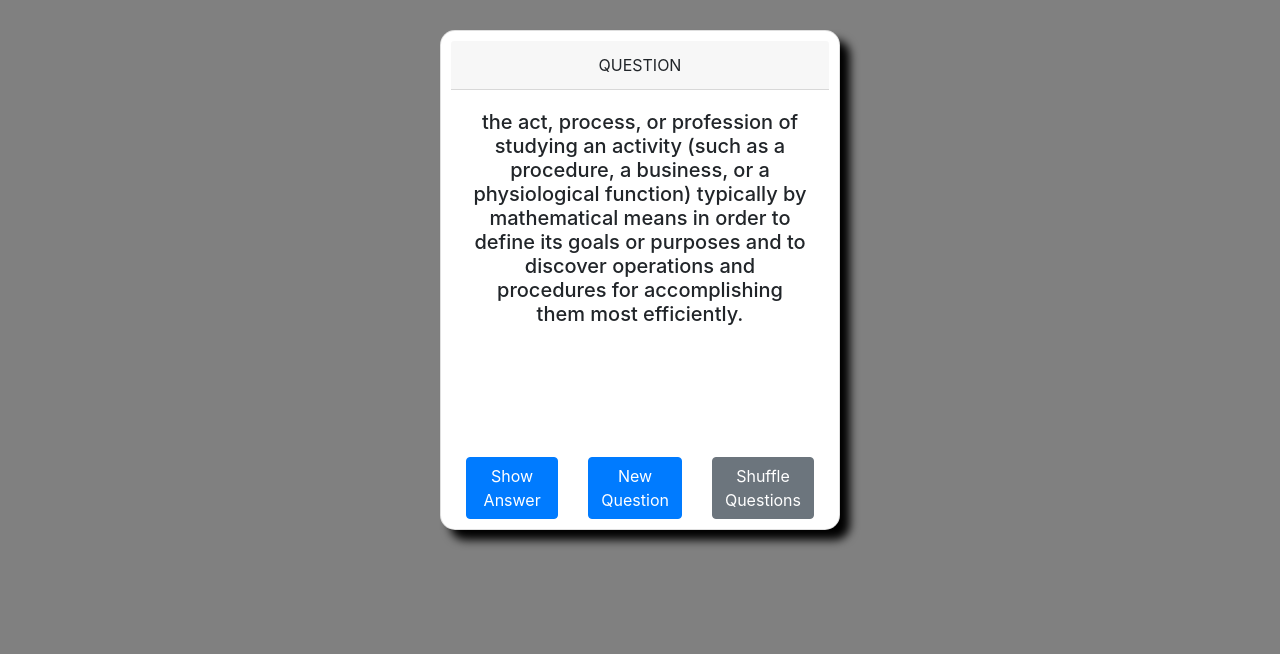
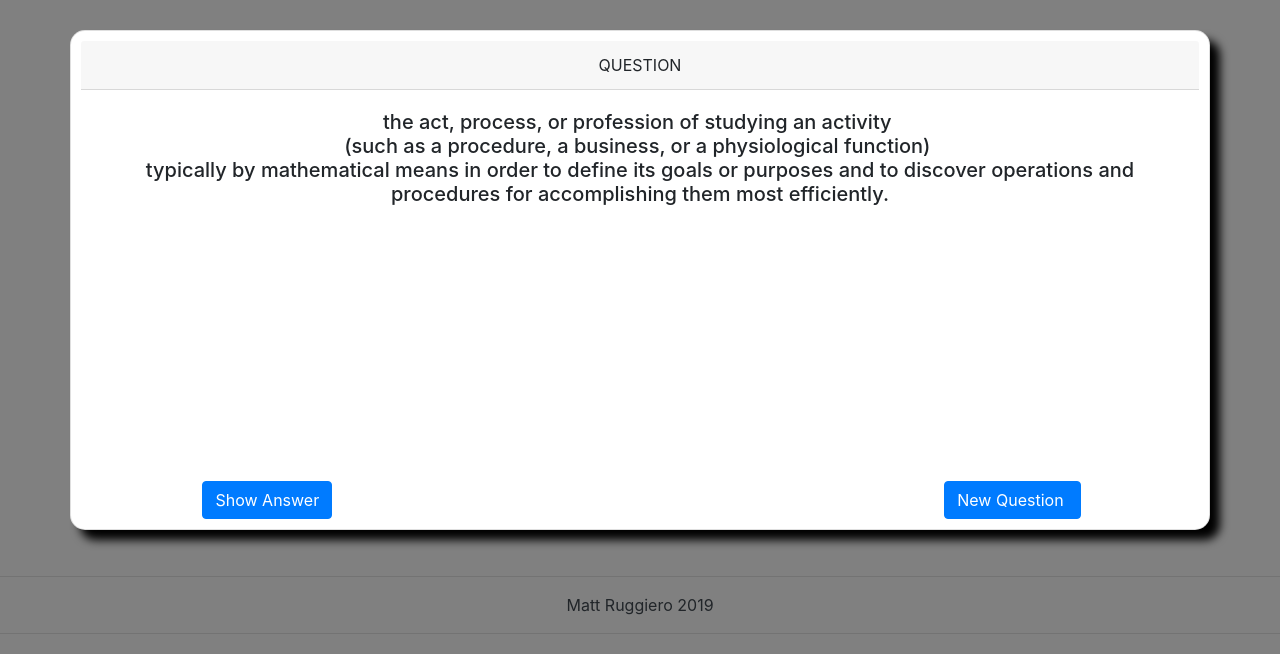
Before and after one commit to mattruggiero/flashcards, a React (Create React App) app: page / in a window 1280 px wide. Shown: the top 654 px of the page. Built offline with nearby package versions, Linux system fonts and the light colour scheme.

Commit message:
shuffled questions

```diff
--- a/src/App.js
+++ b/src/App.js
@@ -1,15 +1,13 @@
 import React from 'react';
 import './App.css';
-import { Container, Col, Row } from 'react-bootstrap';
-
-import Header from './components/Header';
+import Footer from './components/Footer';
 import SingleCard from './components/SingleCard';
 
 function App() {
   return (
     <center>
       <SingleCard/>
-
+      <Footer/>
     </center>
   );
 }
--- /dev/null
+++ b/src/components/Footer.js
@@ -0,0 +1,15 @@
+import React from 'react';
+
+function Footer() {
+    const date = new Date();
+    const year = date.getFullYear();
+  return (
+    <div className="footer">
+        <hr/>
+        Matt Ruggiero {year}
+        <hr/>
+    </div>
+  );
+}
+
+export default Footer;
--- a/src/components/SingleCard.js
+++ b/src/components/SingleCard.js
@@ -2,10 +2,8 @@ import React, { Component } from 'react';
 import Card from 'react-bootstrap/Card';
 import Button from 'react-bootstrap/Button';
 import { pickQuestion } from '../data/Quiz';
-import { shuffle } from '../data/Quiz';
 import { start } from '../data/Quiz';
-import { Container } from 'react-bootstrap';
-import { Col, Row } from 'react-bootstrap';
+import { Container, Col, Row } from 'react-bootstrap';
 
 //TODO
 //add questions with images
@@ -38,7 +36,7 @@ class SingleCard extends Component {
 
     render(){
         const cardStyle = {
-            width:"25em",
+            width:"100%",
             minHeight:'500px',
             padding:'10px',
             textAlign:'center',
@@ -50,6 +48,8 @@ class SingleCard extends Component {
         const displayed = this.state.showAnswer ? this.state.currentQuestion.A : this.state.currentQuestion.Q;
         return(
             <div className="wrapper">
+                <Container>
+                <Row>
                 <Card style={cardStyle}>
                     <Card.Header>{cardTitle}</Card.Header>
                     <Card.Body>
@@ -62,14 +62,16 @@ class SingleCard extends Component {
                 <Button variant="primary" onClick={() => this.toggleAnswer()}>{buttonText}</Button>
                 </Col>
                 <Col>
-                <Button variant="primary" onClick={()=>this.getQuestion()}>New Question </Button>
+
                 </Col>
                 <Col>
-                <Button variant="secondary" onClick = {shuffle()}>Shuffle Questions</Button>
+                <Button variant="primary" onClick={()=>this.getQuestion()}>New Question </Button>
                 </Col>
                 </Row>
                 </Container>
                 </Card>
+                </Row>
+                </Container>
             </div>
         )
     }
--- a/src/data/Quiz.js
+++ b/src/data/Quiz.js
@@ -416,10 +416,14 @@ const myData = [
 
 
 export const pickQuestion = (index) => {
-    return myData[index%myData.length];
+    if(index%(myData.length-1) === 0){
+        shuffle();
+    }
+    return myData[index%(myData.length-1)];
 }
 
 export const shuffle = () => {
+    console.log("Got Shuffled");
     let array = myData;
     for (let i = array.length -1; i>0; i--){
         let j = Math.floor(Math.random()* (i+1));
--- a/src/index.css
+++ b/src/index.css
@@ -16,5 +16,6 @@ code {
 .wrapper{
   margin:auto;
   padding:30px;
+  white-space: pre-wrap;
 
 }
```
